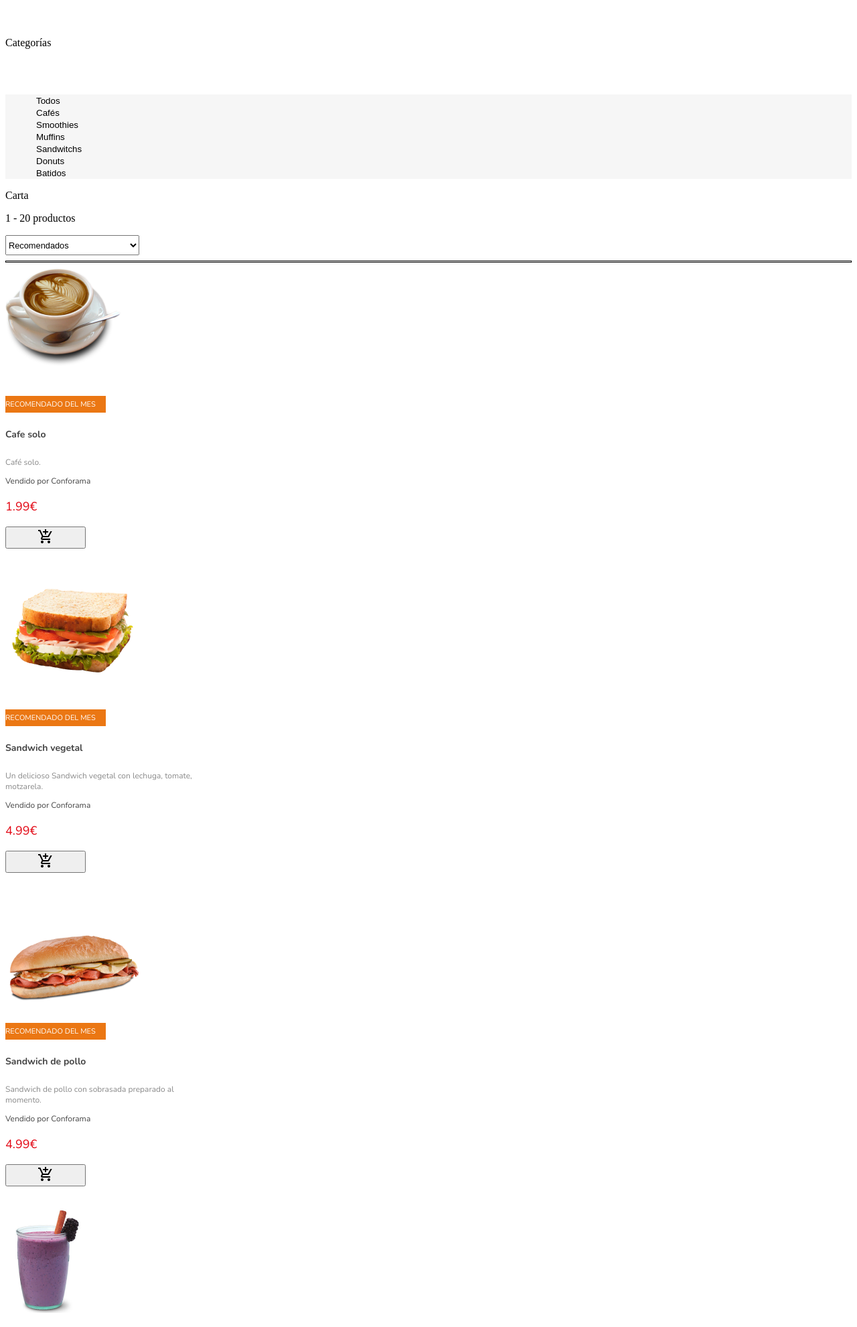
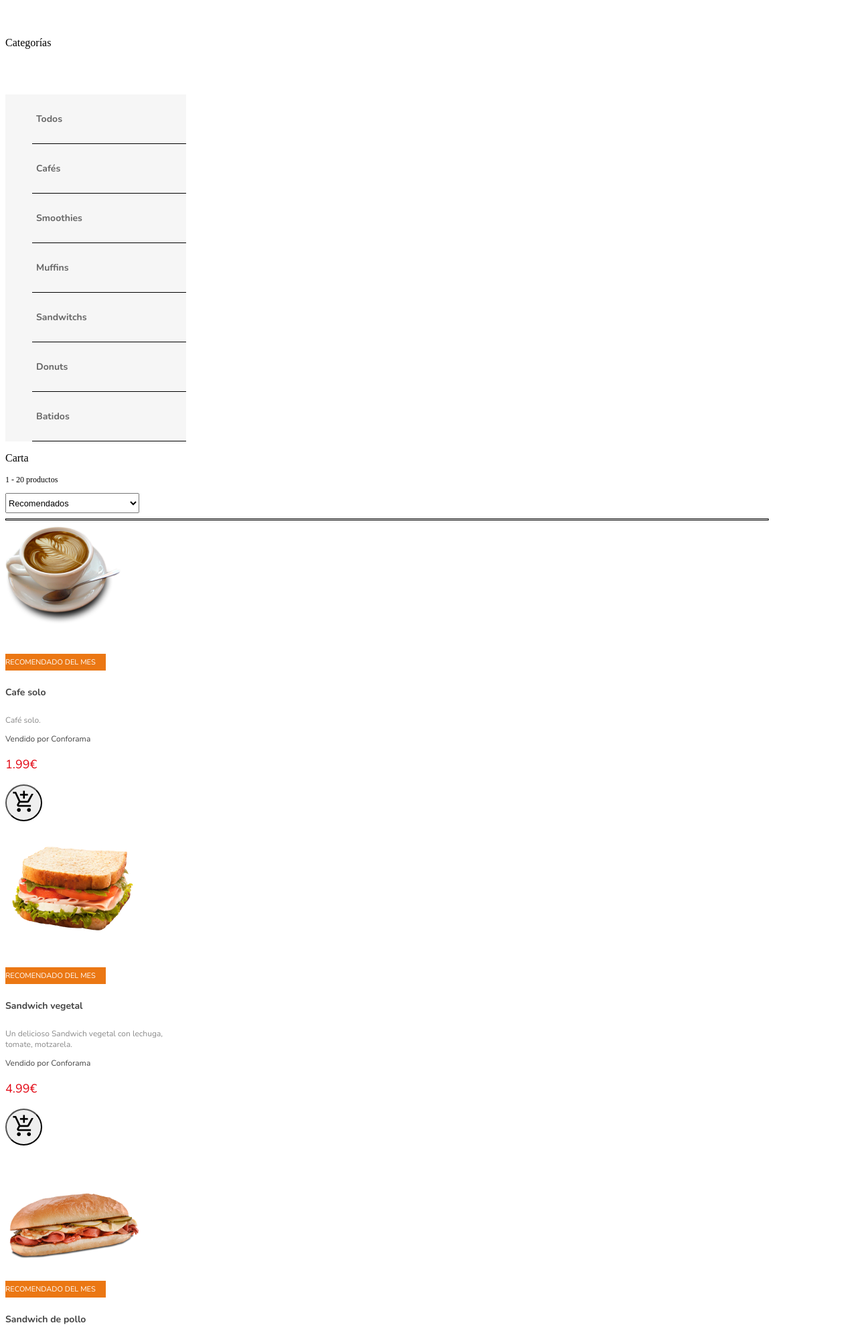
Before and after one commit to FabianCube/Conforama-restaurant, a PHP site: the page made by view/comandPanel.php in a window 1280 px wide. Shown: the top 1981 px of the page at 67% size. Run offline with PHP 8.4, Linux system fonts and the light colour scheme; the template is opened without the code that fills it, so the values that code supplies are empty; data comes from the database, SQL or seed files in the repository.

Commit message:
adding style

```diff
--- a/assets/style/comandPanel.css
+++ b/assets/style/comandPanel.css
@@ -1,42 +1,88 @@
-.custom-title-card
-{
+.custom-title-card {
     font-family: var(--default-typo);
     color: var(--title-txt-color);
     font-size: var(--font14pxToRem);
 }
 
-.custom-description-product
-{
+.custom-description-product {
     font-family: var(--default-typo);
     color: var(--product-txt-color);
     font-size: var(--font12pxToRem);
 }
 
-.custom-description-product-2
-{
+.custom-description-product-2 {
     font-family: var(--default-typo);
     color: var(--title-txt-color);
     font-size: var(--font12pxToRem);
 }
 
-.custom-product-price
-{
+.custom-product-price {
     font-family: var(--default-typo);
     color: var(--red-color);
     font-size: var(--font18pxToRem);
 }
 
-.custom-label-recomendado
-{
+.custom-label-recomendado {
     width: 150px;
     height: 25px;
     background-color: var(--orange-color);
 }
 
-.custom-txt-recomendado
-{
+.custom-txt-recomendado {
     font-family: var(--default-typo);
     color: white;
     font-size: var(--font11pxToRem);
     line-height: 25px;
 }
+
+.custom-container-filter
+{
+    background-color: #F6F6F6;
+}
+
+.filter-container
+{
+    height: 73px;
+    border-bottom: 1px solid black;
+    display: flex;
+    align-items: center;
+}
+
+.filter-text {
+    color: #666;
+    font-family: var(--default-typo);
+    font-size: 14px;
+    font-style: normal;
+    font-weight: 700;
+    line-height: normal;
+    border: none;
+    background-color: rgba(0,0,0,0);
+}
+
+.custom-card-hover
+{
+    transition: .15s ease-in-out;
+    border-radius: 2px;
+}
+
+.custom-card-hover:hover
+{
+    box-shadow: 0 0 10px rgba(0, 0, 0, .5);
+    box-shadow: 0 0 10px rgba(0, 0, 0, .5);
+    border: solid 2px grey;
+}
+
+.custom-btn-add-cart
+{
+    transition: .15s ease-in-out;
+}
+.custom-btn-add-cart:hover
+{
+    border: solid 2px red;
+    background-color: #fff;
+}
+
+.custom-btn-add-cart:hover .icon-cart
+{
+    color: red;
+}
--- a/controller/cartController.php
+++ b/controller/cartController.php
@@ -65,7 +65,7 @@ class cartController
                 $totalPrice += $value->getProducto_carrito()->getPrecio_producto() * $value->getCantidad();
             }
         }
-        $iva = $totalPrice * 0.21;
+        $iva = $totalPrice * 0.10;
 
         // truncate = bcdiv()
         return bcdiv($iva, 1, 2);
@@ -80,7 +80,7 @@ class cartController
                 $totalPrice += $value->getProducto_carrito()->getPrecio_producto() * $value->getCantidad();
             }
         }
-        $iva = $totalPrice * 0.21;
+        $iva = $totalPrice * 0.10;
 
         $r = $totalPrice - $iva;
         return bcdiv($r, 1, 2);
--- a/view/cart.php
+++ b/view/cart.php
@@ -71,7 +71,7 @@ $withoutIva = cartController::getPriceWithoutIVA();
         </div>
 
     </section>
-    <section class="container d-flex flex-row justify-content-between" style="margin-top: 55px; min-height: 650px;">
+    <section class="container d-flex flex-row justify-content-between" style="margin-top: 55px; min-height: 650px; width: 1170px;">
         <div class="col-7">
             <div class="row custom-title">
                 <h3>Cesta Productos</h3>
@@ -174,7 +174,7 @@ $withoutIva = cartController::getPriceWithoutIVA();
                     <p><?= $withoutIva ?> €</p>
                 </div>
                 <div class="col-12 d-flex justify-content-between">
-                    <p>IVA (21%)</p>
+                    <p>IVA (10%)</p>
                     <p><?= $ivaProduct ?> €</p>
                 </div>
                 <div class="col-12 d-flex justify-content-between">
--- a/view/comandPanel.php
+++ b/view/comandPanel.php
@@ -16,6 +16,7 @@ if (!isset($_POST["categoria_id"])) {
 <head>
     <meta charset="UTF-8">
     <meta name="viewport" content="width=device-width, initial-scale=1.0">
+    <link rel="stylesheet" href="https://fonts.googleapis.com/css2?family=Material+Symbols+Outlined:opsz,wght,FILL,GRAD@20..48,100..700,0..1,-50..200" />
     <link rel="stylesheet" href="assets/style/comandPanel.css">
     <link rel="stylesheet" href="assets/style/global.css">
     <link rel="preconnect" href="https://fonts.googleapis.com">
@@ -25,41 +26,55 @@ if (!isset($_POST["categoria_id"])) {
 </head>
 
 <body>
-    <section class="container pt-5 d-flex flex-row" style="margin-top: 55px;">
-        <div class="col-3">
+    <section class="container pt-5 d-flex flex-row justify-content-between" style="margin-top: 55px; width: 1140px;">
+        <div class="col-3 me-5" style="width: 270px;">
             <div class="p-4 d-flex align-items-center" style="height: 70px;">
                 <p>Categorías</p>
             </div>
-            <div class="container p-4" style="background-color: #F6F6F6;">
+            <div class="container p-4 custom-container-filter">
                 <ul class="navbar-nav me-auto mb-2 mb-lg-0">
+                    <div class="filter-container">
                         <form action=<?= URL . "?controller=productos" ?> method="post">
                             <input name="no_filter" value="0" hidden>
-                        <button type="submit" style="border: none; background-color: rgba(0,0,0,0);">Todos</button>
+                            <button type="submit" class="filter-text">Todos</button>
                         </form>
+                    </div>
+                    <div class="filter-container">
                         <form action=<?= URL . "?controller=productos" ?> method="post">
                             <input name="categoria_id" value="0" hidden>
-                        <button type="submit" style="border: none; background-color: rgba(0,0,0,0);">Cafés</button>
+                            <button type="submit" class="filter-text">Cafés</button>
                         </form>
+                    </div>
+                    <div class="filter-container">
                         <form action=<?= URL . "?controller=productos" ?> method="post">
                             <input name="categoria_id" value="2" hidden>
-                        <button type="submit" style="border: none; background-color: rgba(0,0,0,0);">Smoothies</button>
+                            <button type="submit" class="filter-text">Smoothies</button>
                         </form>
+                    </div>
+                    <div class="filter-container">
                         <form action=<?= URL . "?controller=productos" ?> method="post">
                             <input name="categoria_id" value="3" hidden>
-                        <button type="submit" style="border: none; background-color: rgba(0,0,0,0);">Muffins</button>
+                            <button type="submit" class="filter-text">Muffins</button>
                         </form>
+                    </div>
+                    <div class="filter-container">
                         <form action=<?= URL . "?controller=productos" ?> method="post">
                             <input name="categoria_id" value="1" hidden>
-                        <button type="submit" style="border: none; background-color: rgba(0,0,0,0);">Sandwitchs</button>
+                            <button type="submit" class="filter-text">Sandwitchs</button>
                         </form>
+                    </div>
+                    <div class="filter-container">
                         <form action=<?= URL . "?controller=productos" ?> method="post">
                             <input name="categoria_id" value="5" hidden>
-                        <button type="submit" style="border: none; background-color: rgba(0,0,0,0);">Donuts</button>
+                            <button type="submit" class="filter-text">Donuts</button>
                         </form>
+                    </div>
+                    <div class="filter-container">
                         <form action=<?= URL . "?controller=productos" ?> method="post">
                             <input name="categoria_id" value="4" hidden>
-                        <button type="submit" style="border: none; background-color: rgba(0,0,0,0);">Batidos</button>
+                            <button type="submit" class="filter-text">Batidos</button>
                         </form>
+                    </div>
                 </ul>
             </div>
         </div>
@@ -71,7 +86,7 @@ if (!isset($_POST["categoria_id"])) {
                             <p>Carta</p>
                         </div>
                         <div class="col-10 d-flex flex-row justify-content-end">
-                            <p>1 - 20 productos</p>
+                            <p style="font-size:12px;">1 - 20 productos</p>
                             <select class="form-select ms-3" aria-label="Small select example" style="height: 30px; width: 200px; font-size: .8rem;">
                                 <option selected>Recomendados</option>
                                 <option value="1">Más baratos primero</option>
@@ -87,7 +102,7 @@ if (!isset($_POST["categoria_id"])) {
             <div class="row">
                 <?php foreach ($productos as $producto) { ?>
                     <div class="col-4">
-                        <div class="card mb-3" style="width: 18rem; height: 468px;">
+                        <div class="card mb-4 custom-card-hover" style="width: 256px; height: 468px;">
                             <div class="container d-flex justify-content-center p-3" style="width: 200px; height: 180px;">
                                 <img src="assets/images/<?= $producto->getUrl_img() ?>" class="img-fluid" alt="Product image">
                             </div>
@@ -107,11 +122,12 @@ if (!isset($_POST["categoria_id"])) {
                                         <p class="card-text custom-product-price"><?= $producto->getPrecio_producto() ?>€</p>
                                     </div>
                                 </div>
-                                <div class="d-flex justify-content-around">
+                                <div class="d-flex justify-content-end">
                                     <form action=<?= URL . "?controller=productos" ?> method="post">
                                         <input name="producto_id" value="<?= $producto->getProducto_id() ?>" hidden>
-                                        <button class="btn btn-success" style="width: 7.5rem;" type="submit">
-                                            <img src="assets/images/add-cart.svg" alt="Add to cart">
+                                        <button class="btn btn-danger d-flex align-items-center justify-content-center custom-btn-add-cart" style="width: 55px; height: 55px; border-radius: 50px;" type="submit">
+                                            <span class="material-symbols-outlined icon-cart" style="font-size: 36px;">add_shopping_cart</span>
+                                            <!-- <img src="assets/images/add-cart.svg" alt="Add to cart" style="color: #fff;"> -->
                                         </button>
                                     </form>
                                 </div>
--- a/view/home.php
+++ b/view/home.php
@@ -38,7 +38,7 @@ $productos = ProductoDAO::getPromotedProducts();
                     </div>
                     <div class="d-flex flex-column justify-content-between" style="height: 50%;">
                         <div class="d-flex flex-column align-items-center">
-                            <h5 class="card-title custom-title-card"><?= $producto->getNombre_producto() ?></h5>
+                            <h5 class="card-title custom-title-card custom-title-card-hover"><?= $producto->getNombre_producto() ?></h5>
                             <p class="card-text custom-default-description-text" style="text-align: center;"><?= $producto->getDescripcion() ?></p>
                             <p class="card-text custom-product-price"><?= $producto->getPrecio_producto() ?>€</p>
                         </div>
--- a/view/nav.php
+++ b/view/nav.php
@@ -18,7 +18,7 @@
 
 <body>
     <nav class="navbar navbar-expand-lg bg-body-tertiary fixed-top" style="box-shadow: 0px 2px 4px 0px rgba(0, 0, 0, 0.25);">
-        <div class="container">
+        <div class="container" style="width: 1170px;">
             <a class="navbar-brand" href="#"><img src="<?= image_url ?>Conforama_logo.png" alt="Logo Conforama" style="height: 40px; width: auto;"></a>
             <button class="navbar-toggler" type="button" data-bs-toggle="collapse" data-bs-target="#navbarSupportedContent" aria-controls="navbarSupportedContent" aria-expanded="false" aria-label="Toggle navigation">
                 <span class="navbar-toggler-icon"></span>
```
Also changed, not shown: assets/style/home.css (+12 -0 lines), assets/images/add-cart.svg. Lines whose indentation alone changed are shown as unchanged.
